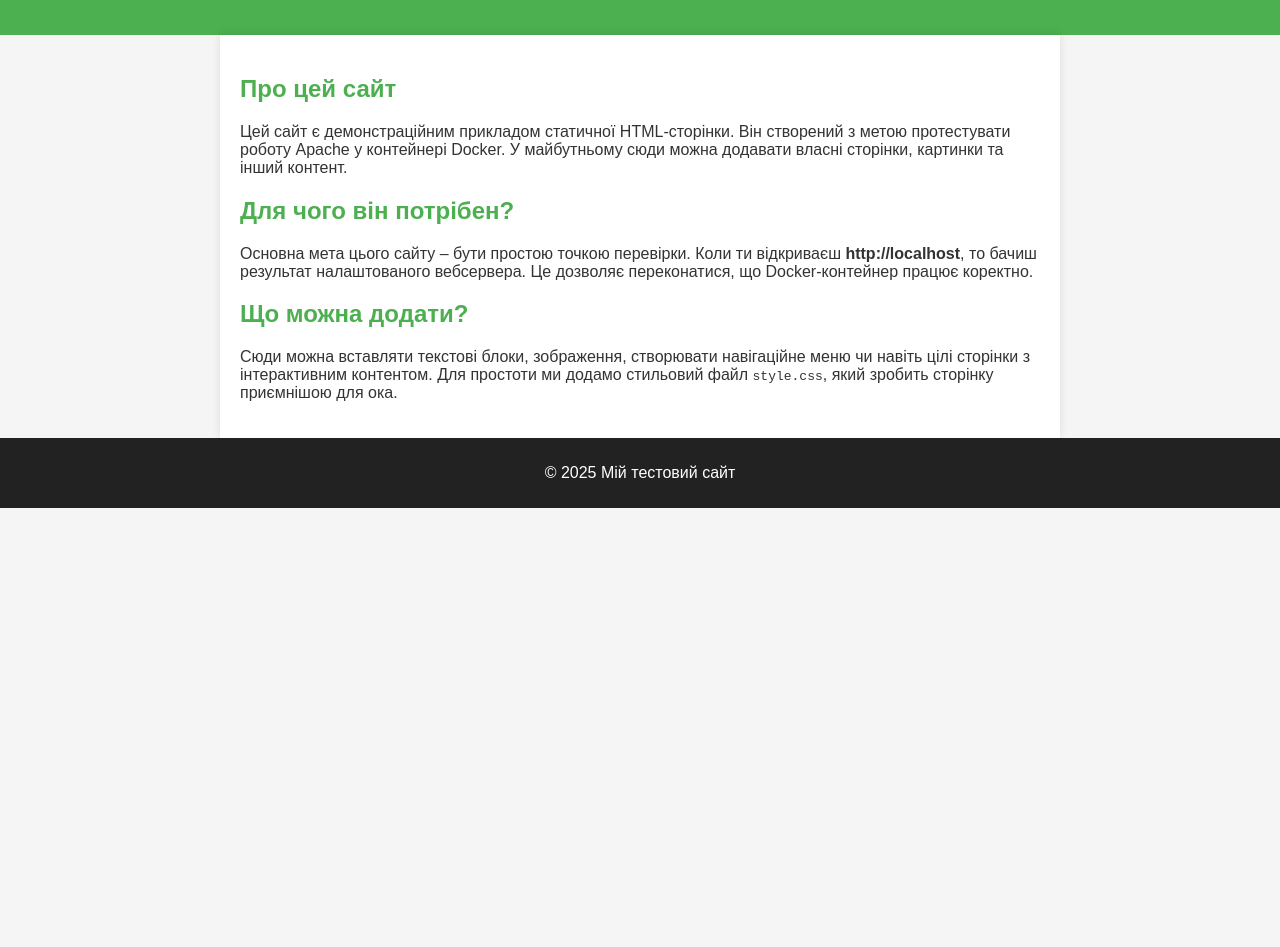
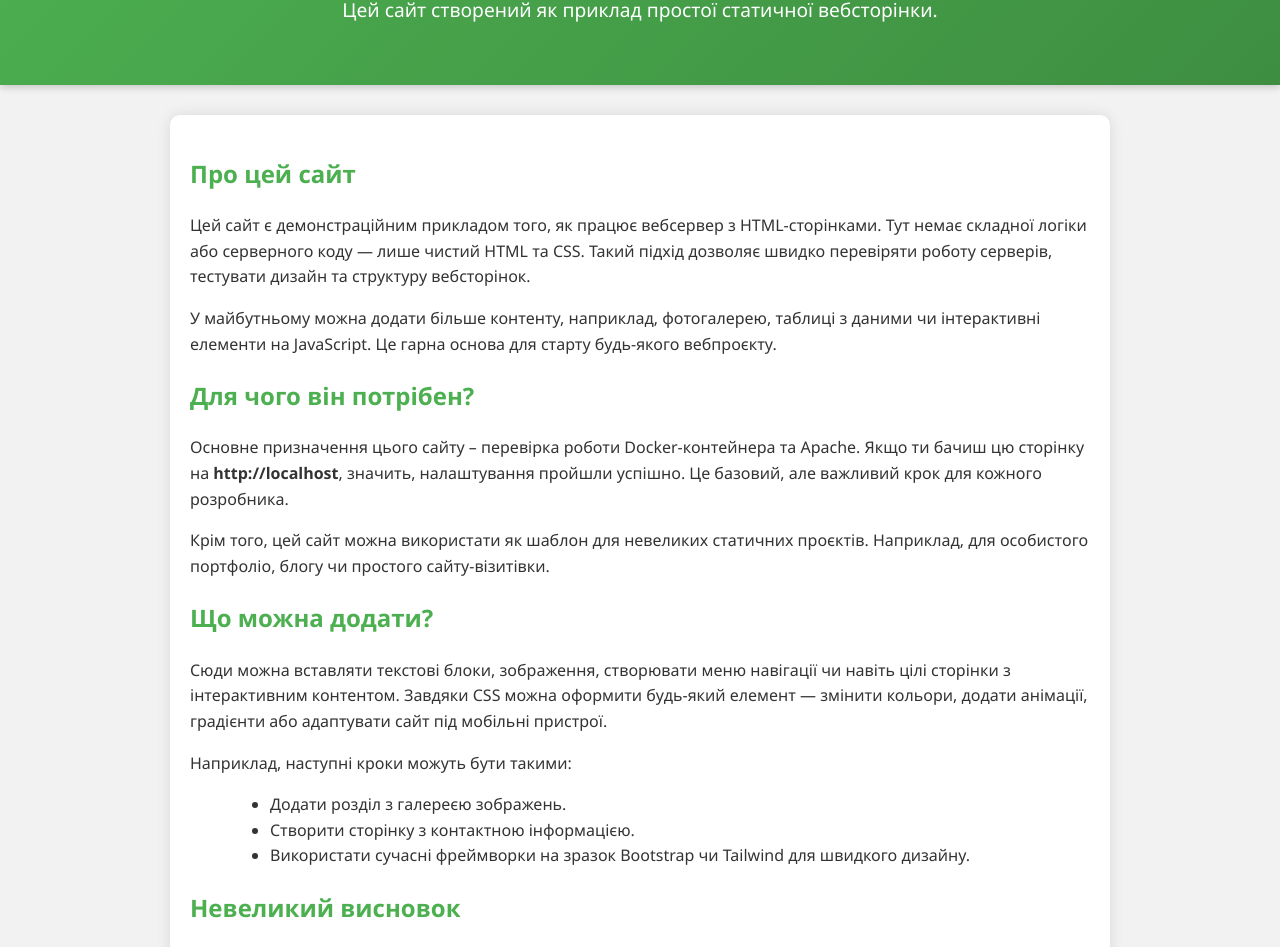
Before and after one commit to Sviatozar/RKD, a plain HTML site: page front/index.html in a window 1280 px wide. Shown: the part 119-1066 px from the top of the page. Before the commit the page ends 800 px from the top, so only its background shows below. Drawn offline with Linux system fonts and the light colour scheme.

Commit message:
evolv inter

```diff
--- a/front/index.html
+++ b/front/index.html
@@ -2,46 +2,71 @@
 <html lang="uk">
 <head>
     <meta charset="UTF-8">
+    <meta name="viewport" content="width=device-width, initial-scale=1.0">
     <title>Мій тестовий сайт</title>
-    <link rel="stylesheet" href="/front/style.css">
+    <link rel="stylesheet" href="style.css">
 </head>
 <body>
 <header>
     <h1>Вітаю на моєму тестовому сайті</h1>
-    <p>Це проста вебсторінка, створена для перевірки роботи веб-сервера.</p>
+    <p>Цей сайт створений як приклад простої статичної вебсторінки.</p>
 </header>
 
 <main>
     <section>
         <h2>Про цей сайт</h2>
         <p>
-            Цей сайт є демонстраційним прикладом статичної HTML-сторінки. Він створений з метою
-            протестувати роботу Apache у контейнері Docker. У майбутньому сюди можна додавати
-            власні сторінки, картинки та інший контент.
+            Цей сайт є демонстраційним прикладом того, як працює вебсервер з HTML-сторінками.
+            Тут немає складної логіки або серверного коду — лише чистий HTML та CSS. Такий підхід
+            дозволяє швидко перевіряти роботу серверів, тестувати дизайн та структуру вебсторінок.
+        </p>
+        <p>
+            У майбутньому можна додати більше контенту, наприклад, фотогалерею, таблиці з даними чи
+            інтерактивні елементи на JavaScript. Це гарна основа для старту будь-якого вебпроєкту.
         </p>
     </section>
 
     <section>
         <h2>Для чого він потрібен?</h2>
         <p>
-            Основна мета цього сайту – бути простою точкою перевірки. Коли ти відкриваєш
-            <strong>http://localhost</strong>, то бачиш результат налаштованого вебсервера.
-            Це дозволяє переконатися, що Docker-контейнер працює коректно.
+            Основне призначення цього сайту – перевірка роботи Docker-контейнера та Apache.
+            Якщо ти бачиш цю сторінку на <strong>http://localhost</strong>, значить, налаштування
+            пройшли успішно. Це базовий, але важливий крок для кожного розробника.
+        </p>
+        <p>
+            Крім того, цей сайт можна використати як шаблон для невеликих статичних проєктів.
+            Наприклад, для особистого портфоліо, блогу чи простого сайту-візитівки.
         </p>
     </section>
 
     <section>
         <h2>Що можна додати?</h2>
         <p>
-            Сюди можна вставляти текстові блоки, зображення, створювати навігаційне меню чи навіть
-            цілі сторінки з інтерактивним контентом. Для простоти ми додамо стильовий файл <code>style.css</code>,
-            який зробить сторінку приємнішою для ока.
+            Сюди можна вставляти текстові блоки, зображення, створювати меню навігації чи навіть
+            цілі сторінки з інтерактивним контентом. Завдяки CSS можна оформити будь-який елемент
+            — змінити кольори, додати анімації, градієнти або адаптувати сайт під мобільні пристрої.
+        </p>
+        <p>
+            Наприклад, наступні кроки можуть бути такими:
+        </p>
+        <ul>
+            <li>Додати розділ з галереєю зображень.</li>
+            <li>Створити сторінку з контактною інформацією.</li>
+            <li>Використати сучасні фреймворки на зразок Bootstrap чи Tailwind для швидкого дизайну.</li>
+        </ul>
+    </section>
+
+    <section>
+        <h2>Невеликий висновок</h2>
+        <p>
+            Ця сторінка — чудова основа для експериментів. Можна змінювати текст, додавати нові стилі,
+            редагувати структуру розділів та спостерігати за тим, як вигляд сайту стає все кращим.
         </p>
     </section>
 </main>
 
 <footer>
-    <p>&copy; 2025 Мій тестовий сайт</p>
+    <p>&copy; 2025 Мій тестовий сайт. Всі права захищено.</p>
 </footer>
 </body>
 </html>
--- a/front/style.css
+++ b/front/style.css
@@ -1,33 +1,69 @@
 body {
-    font-family: Arial, sans-serif;
-    background-color: #f5f5f5;
+    font-family: "Segoe UI", Arial, sans-serif;
+    background-color: #f2f2f2;
     color: #333;
     margin: 0;
     padding: 0;
+    line-height: 1.6;
 }
 
+/* Шапка */
 header {
-    background-color: #4CAF50;
+    background: linear-gradient(135deg, #4CAF50, #3e8e41);
     color: white;
-    padding: 20px;
+    padding: 40px 20px;
     text-align: center;
+    box-shadow: 0 2px 8px rgba(0, 0, 0, 0.2);
 }
 
+header h1 {
+    margin: 0;
+    font-size: 2.5rem;
+}
+
+header p {
+    margin-top: 10px;
+    font-size: 1.2rem;
+}
+
+/* Контент */
 main {
     padding: 20px;
-    max-width: 800px;
-    margin: auto;
+    max-width: 900px;
+    margin: 30px auto;
     background-color: white;
-    box-shadow: 0 0 10px rgba(0, 0, 0, 0.1);
+    border-radius: 10px;
+    box-shadow: 0 0 15px rgba(0, 0, 0, 0.1);
 }
 
-h1, h2 {
+h2 {
     color: #4CAF50;
+    margin-top: 20px;
 }
 
+ul {
+    list-style-type: disc;
+    margin-left: 40px;
+}
+
+/* Футер */
 footer {
     text-align: center;
-    padding: 10px;
+    padding: 15px;
     background-color: #222;
     color: white;
+    font-size: 0.9rem;
+    margin-top: 30px;
 }
+
+/* Адаптивність */
+@media (max-width: 600px) {
+    header h1 {
+        font-size: 2rem;
+    }
+
+    main {
+        padding: 15px;
+        margin: 10px;
+    }
+}
```
Also changed, not shown: 1 other file.
